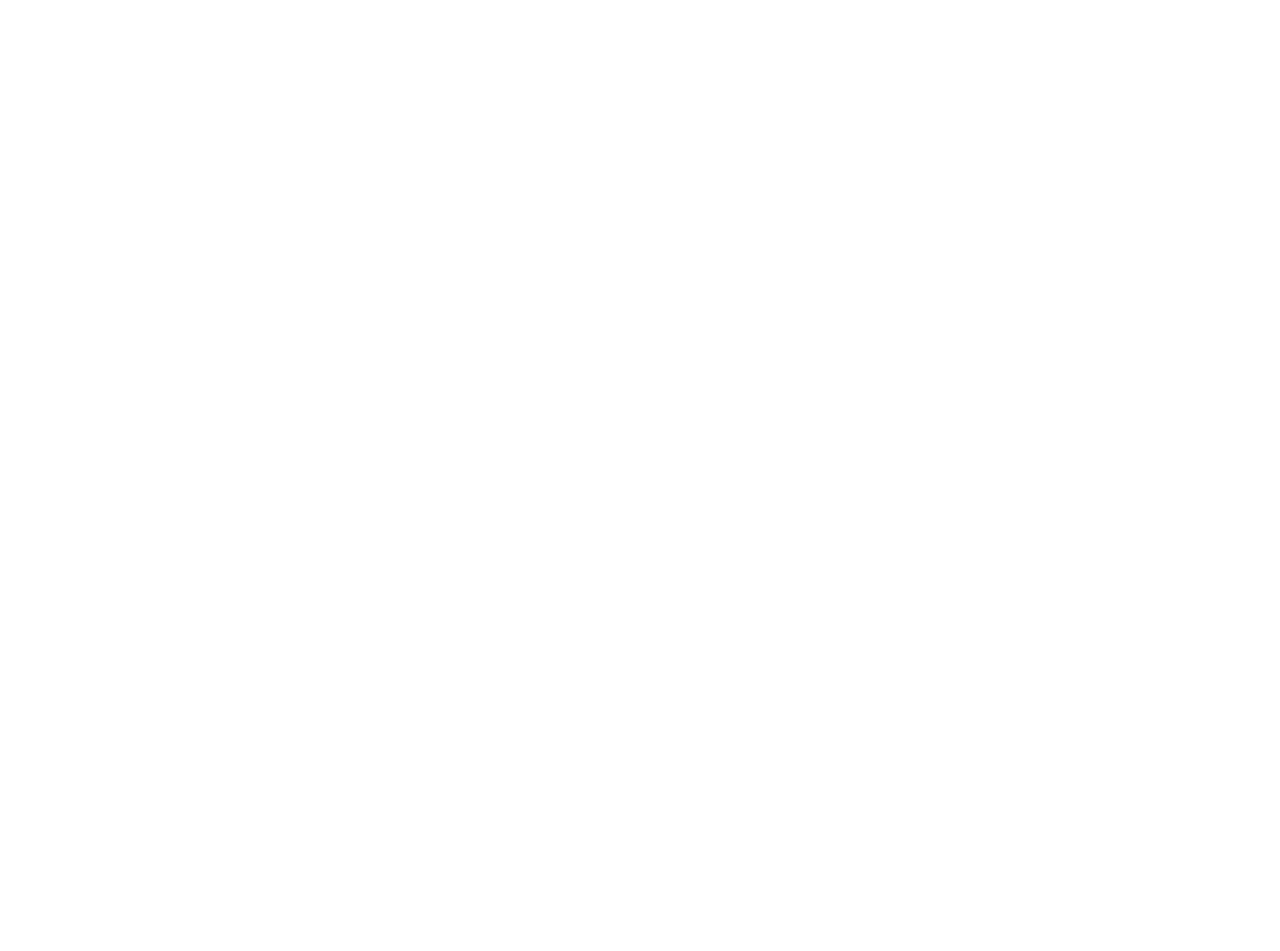
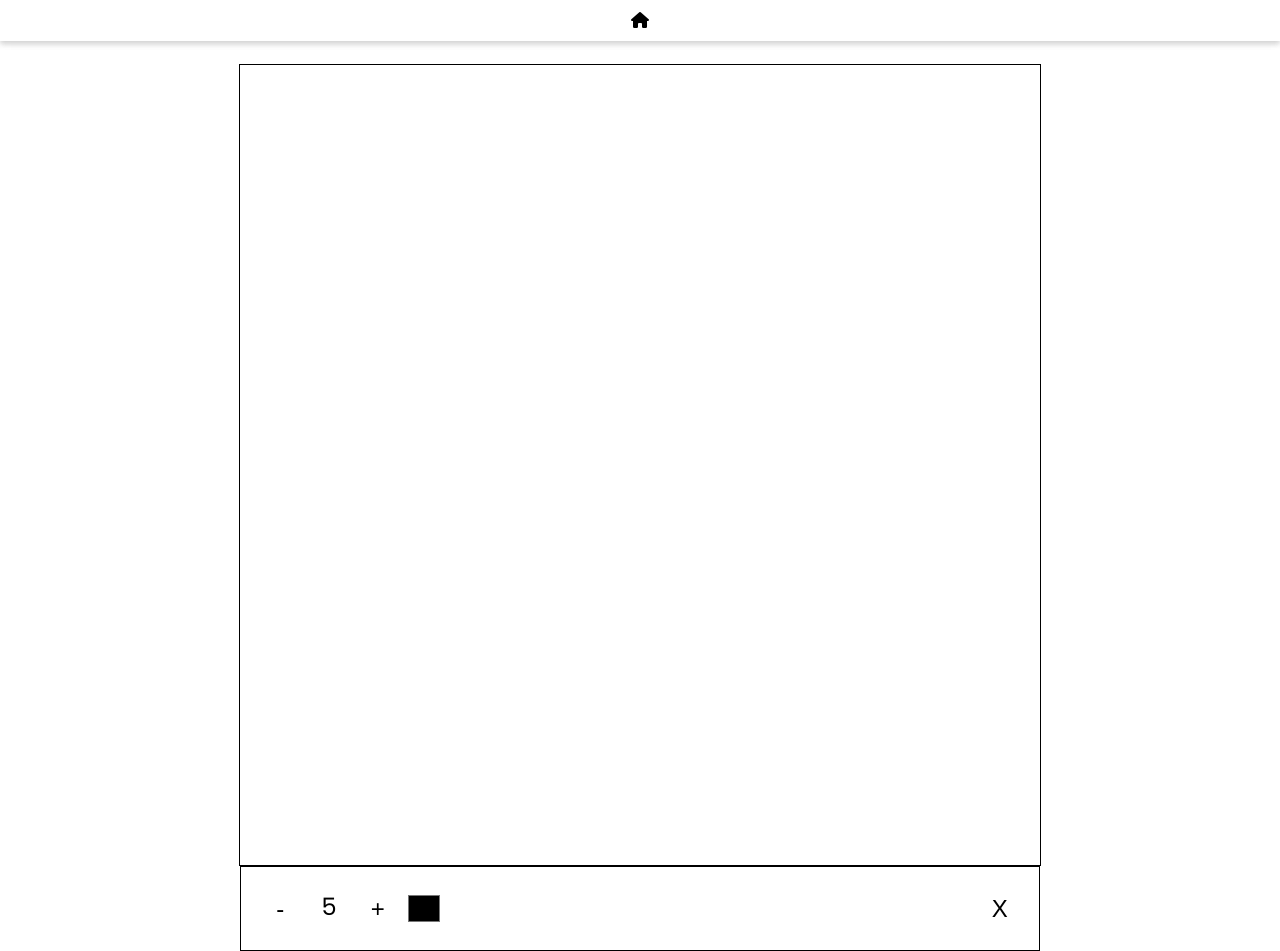
Before and after one commit to julia-joseph/mini-projects, an Angular app: page /drawing-pad in a window 1280 px wide. Before the commit this address led to /. Before the commit the page ends 800 px from the top, so only its background shows below. Built offline with nearby package versions, Linux system fonts and the light colour scheme.

Commit message:
Project 22: Drawing Pad

```diff
--- a/src/app/app-routing.module.ts
+++ b/src/app/app-routing.module.ts
@@ -148,6 +148,13 @@ const routes: Routes = [
     loadChildren: () =>
       import('./drag-n-drop/drag-n-drop.module').then((m) => m.DragNDropModule),
   },
+  {
+    path: 'drawing-pad',
+    loadChildren: () =>
+      import('./drawing-pad/drawing-pad.module').then(
+        (m) => m.DrawingPadModule
+      ),
+  },
 ];
 
 @NgModule({
--- /dev/null
+++ b/src/app/drawing-pad/drawing-pad-routing.module.ts
@@ -0,0 +1,11 @@
+import { NgModule } from '@angular/core';
+import { RouterModule, Routes } from '@angular/router';
+import { DrawingPadComponent } from './drawing-pad.component';
+
+const routes: Routes = [{ path: '', component: DrawingPadComponent }];
+
+@NgModule({
+  imports: [RouterModule.forChild(routes)],
+  exports: [RouterModule],
+})
+export class DrawingPadRoutingModule {}
--- /dev/null
+++ b/src/app/drawing-pad/drawing-pad.component.html
@@ -0,0 +1,31 @@
+<main>
+  <div [routerLink]="['/home']" class="home-link">
+    <i class="fa-solid fa-house"></i><span></span>
+  </div>
+  <div class="container">
+    <canvas
+      [height]="height"
+      [width]="width"
+      #canvas
+      (touchmove)="onTouchMove($event)"
+      (touchend)="onTouchEnd($event)"
+      (mousedown)="onMouseDown($event)"
+      (mouseup)="onMouseUp($event)"
+      (mousemove)="onMouseMove($event)"
+    >
+    </canvas>
+    <div class="toolbox">
+      <button (click)="size > 5 ? (size = size - 1) : ''">-</button>
+      <div class="size">{{ size }}</div>
+      <button (click)="size < 50 ? (size = size + 1) : ''">+</button>
+      <input
+        type="color"
+        name="color"
+        id="color"
+        (change)="changeColor($event)"
+        [value]="color"
+      />
+      <button (click)="resetPad()">X</button>
+    </div>
+  </div>
+</main>
--- /dev/null
+++ b/src/app/drawing-pad/drawing-pad.component.scss
@@ -0,0 +1,102 @@
+main {
+  min-height: 100vh;
+
+  .home-link {
+    min-width: calc(100vw - 1rem);
+    text-align: center;
+    padding: 0.5rem;
+    color: black;
+    background-color: white;
+    box-shadow: 0 3px 6px rgba($color: black, $alpha: 0.1),
+      0 3px 6px rgba($color: black, $alpha: 0.1);
+    position: fixed;
+  }
+}
+
+.container {
+  display: flex;
+  flex-direction: column;
+  justify-content: center;
+  align-items: center;
+
+  canvas {
+    // background-color: green;
+    border: 1px solid black;
+    margin-top: 4rem;
+    height: 800px;
+    width: 800px;
+  }
+
+  .toolbox {
+    display: flex;
+    padding: 1rem;
+    width: 800px;
+    justify-content: center;
+    align-items: center;
+    border: 1px solid black;
+    box-sizing: border-box;
+
+    > * {
+      background-color: white;
+      border: none;
+      margin: 0.2rem;
+      padding: 0.15rem;
+      font-size: 1.5rem;
+      height: 40px;
+      width: 40px;
+      text-align: center;
+
+      &:last-child {
+        margin-left: auto;
+      }
+    }
+  }
+}
+
+@media (max-width: 900px) {
+  .container {
+    canvas {
+      height: 500px;
+      width: 500px;
+    }
+
+    .toolbox {
+      width: 500px;
+    }
+  }
+}
+
+@media (max-width: 500px) {
+  .container {
+    canvas {
+      height: 300px;
+      width: 300px;
+    }
+
+    .toolbox {
+      width: 300px;
+    }
+  }
+}
+
+@media (max-width: 320px) {
+  .container {
+    canvas {
+      height: 200px;
+      width: 200px;
+    }
+
+    .toolbox {
+      width: 200px;
+      padding: 0.2rem;
+
+      > * {
+        margin: 0rem;
+        padding: 0rem;
+        font-size: 1rem;
+        height: 30px;
+        width: 30px;
+      }
+    }
+  }
+}
--- /dev/null
+++ b/src/app/drawing-pad/drawing-pad.component.ts
@@ -0,0 +1,139 @@
+import {
+  Component,
+  ElementRef,
+  HostListener,
+  OnInit,
+  ViewChild,
+} from '@angular/core';
+
+@Component({
+  selector: 'app-drawing-pad',
+  templateUrl: './drawing-pad.component.html',
+  styleUrls: ['./drawing-pad.component.scss'],
+})
+export class DrawingPadComponent implements OnInit {
+  color: any = '#000000';
+  size: number = 5;
+  @ViewChild('canvas') canvas: ElementRef | undefined;
+  context: CanvasRenderingContext2D | undefined;
+  x: number | undefined;
+  y: number | undefined;
+  isPressed = false;
+  height = 800;
+  width = 800;
+
+  constructor() {}
+
+  ngOnInit(): void {}
+
+  ngAfterViewInit() {
+    this.context = this.canvas?.nativeElement.getContext('2d');
+  }
+
+  @HostListener('window:resize', ['$event']) onResize() {
+    if (window.innerHeight < 900 || window.innerWidth < 900) {
+      this.height = 500;
+      this.width = 500;
+    } else if (window.innerHeight < 500 || window.innerWidth < 500) {
+      this.height = 300;
+      this.width = 300;
+    } else if (window.innerHeight < 320 || window.innerWidth < 320) {
+      this.height = 200;
+      this.width = 200;
+    } else {
+      this.height = 800;
+      this.width = 800;
+    }
+
+    console.log('resize', this.height, this.width);
+  }
+
+  drawCircle(x: number, y: number) {
+    if (!this.context) {
+      return;
+    }
+
+    this.context.beginPath();
+    this.context.arc(x, y, this.size, 0, Math.PI * 2);
+    this.context.fillStyle = this.color;
+    this.context.fill();
+  }
+
+  drawLine(
+    x1: number | undefined,
+    y1: number | undefined,
+    x2: number,
+    y2: number
+  ) {
+    if (!this.context || !x1 || !y1) {
+      return;
+    }
+
+    this.context.beginPath();
+    this.context.moveTo(x1, y1);
+    this.context.lineTo(x2, y2);
+    this.context.strokeStyle = this.color;
+    this.context.lineWidth = this.size * 2;
+    this.context.stroke();
+  }
+
+  onTouchMove(e: TouchEvent) {
+    console.log('onTouchMove', e);
+    this.isPressed = true;
+    const x2 = e.targetTouches[0].pageX;
+    const y2 = e.targetTouches[0].pageY;
+
+    this.drawCircle(x2, y2);
+    this.drawLine(this.x, this.y, x2, y2);
+  }
+
+  onTouchEnd(e: TouchEvent) {
+    console.log('onTouchEnd', e);
+    this.isPressed = false;
+  }
+
+  onMouseDown(e: MouseEvent) {
+    console.log('onMouseDown', e);
+    this.isPressed = true;
+  }
+
+  onMouseUp(e: MouseEvent) {
+    console.log('onMouseUp', e);
+    this.isPressed = false;
+    const x = undefined;
+    const y = undefined;
+  }
+
+  onMouseMove(e: MouseEvent) {
+    const x2 = e.offsetX;
+    const y2 = e.offsetY;
+
+    if (this.isPressed) {
+      console.log('onMouseMove Pressed', e);
+
+      this.drawCircle(x2, y2);
+      this.drawLine(this.x, this.y, x2, y2);
+
+      this.x = x2;
+      this.y = y2;
+    } else {
+      this.x = undefined;
+      this.y = undefined;
+    }
+  }
+
+  changeColor(e: any) {
+    this.color = e.target.value;
+  }
+
+  resetPad() {
+    this.size = 5;
+    this.color = '#000000';
+    this.context?.clearRect(
+      0,
+      0,
+      this.canvas?.nativeElement.width,
+      this.canvas?.nativeElement.height
+    );
+  }
+}
--- a/src/app/home/home.component.ts
+++ b/src/app/home/home.component.ts
@@ -28,6 +28,7 @@ export class HomeComponent implements OnInit {
     { name: 'Theme Clock', path: 'theme-clock' },
     { name: 'Rippling Button', path: 'rippling-button' },
     { name: 'Drag N Drop', path: 'drag-n-drop' },
+    { name: 'Drawing Pad', path: 'drawing-pad' },
   ];
 
   constructor() {}
```
Also changed, not shown: src/app/drawing-pad/drawing-pad.module.ts (added, +11 -0 lines), 1 other file (tests, documents, lock files or other folders).
